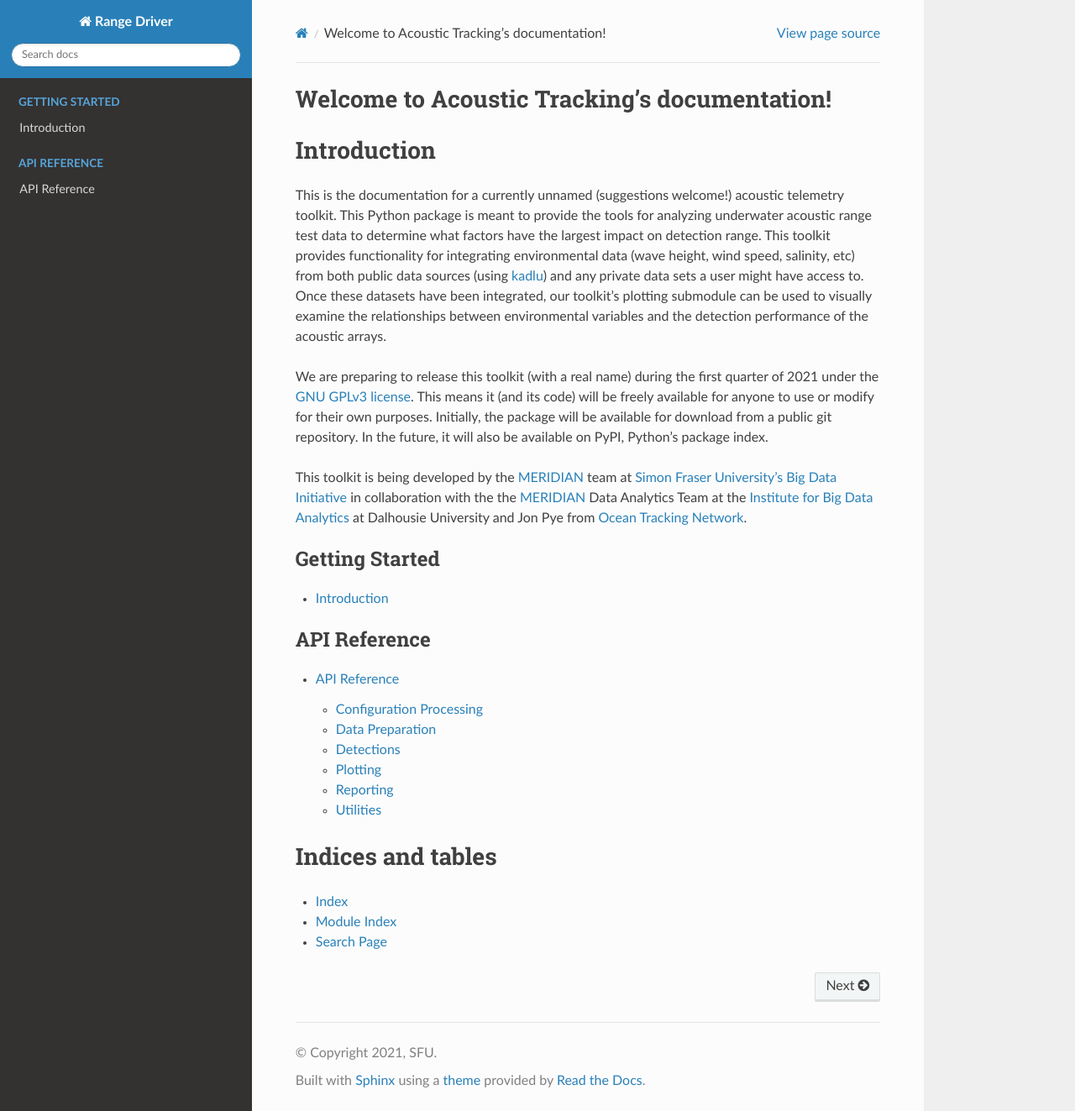
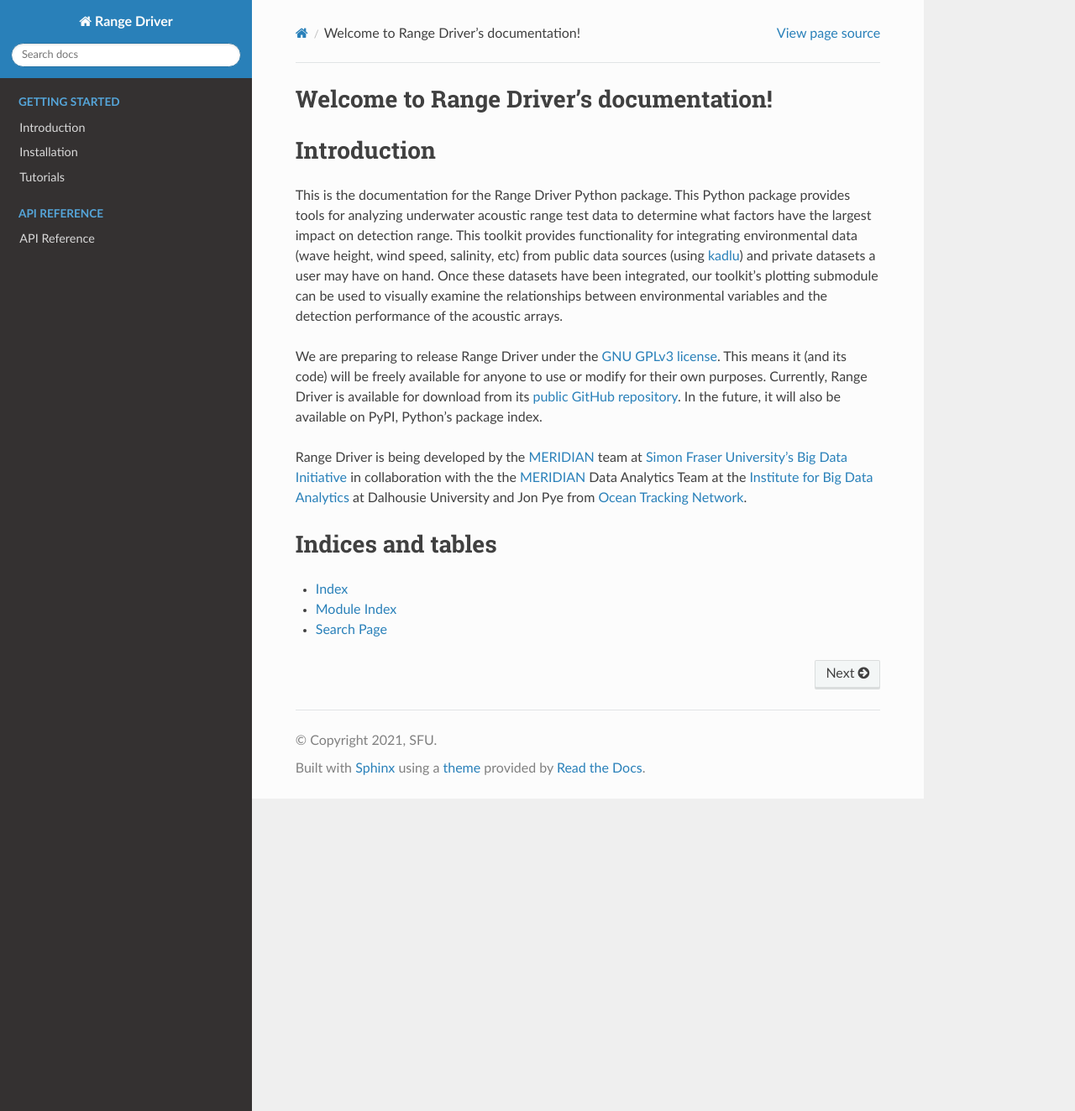
Before and after one commit to sfu-bigdata/range-driver, a Sphinx documentation site: the page built from docs/source/index.rst, in a window 1280 px wide and 1323 px high. Shown: the whole window at 84% size. Built offline with Sphinx 7.4.7 and the Read the Docs theme 2.0.0, drawn with Linux system fonts in a browser that asks for light colours.

Commit message:
adding documentation & minimizing build warnings

```diff
--- a/docs/source/index.rst
+++ b/docs/source/index.rst
@@ -1,9 +1,9 @@
-.. Acoustic Tracking documentation master file, created by
+.. Range Driver documentation master file, created by
    sphinx-quickstart on Tue Jan 12 14:41:52 2021.
    You can adapt this file completely to your liking, but it should at least
    contain the root `toctree` directive.
 
-Welcome to Acoustic Tracking's documentation!
+Welcome to Range Driver's documentation!
 =============================================
 
 .. include:: introduction.rst
@@ -11,13 +11,17 @@ Welcome to Acoustic Tracking's documentation!
 .. toctree::
    :maxdepth: 2
    :caption: Getting Started
+   :hidden:
    :glob:
 
    Introduction <introduction>
+   Installation <install>
+   Tutorials <tutorials/index.rst>
 
 .. toctree::
    :maxdepth: 2
    :caption: API Reference
+   :hidden:
    :glob:
 
    API Reference <modules/index>
--- a/docs/source/introduction.rst
+++ b/docs/source/introduction.rst
@@ -1,21 +1,19 @@
 Introduction
 ============
 
-This is the documentation for a currently unnamed (suggestions welcome!) acoustic telemetry toolkit. This Python package
-is meant to provide the tools for analyzing underwater acoustic range test data to determine what factors have the
-largest impact on detection range. This toolkit provides functionality for integrating environmental data (wave height,
-wind speed, salinity, etc) from both public data sources (using
-`kadlu <https://docs.meridian.cs.dal.ca/kadlu/index.html>`_) and any private data sets a user might have access to.
-Once these datasets have been integrated, our toolkit's plotting submodule can be used to visually examine
-the relationships between environmental variables and the detection performance of the acoustic arrays.
+This is the documentation for the Range Driver Python package. This Python package provides tools for analyzing
+underwater acoustic range test data to determine what factors have the largest impact on detection range. This toolkit
+provides functionality for integrating environmental data (wave height, wind speed, salinity, etc) from public data
+sources (using `kadlu <https://docs.meridian.cs.dal.ca/kadlu/index.html>`_) and private datasets a user may have on
+hand. Once these datasets have been integrated, our toolkit's plotting submodule can be used to visually examine the
+relationships between environmental variables and the detection performance of the acoustic arrays.
 
+We are preparing to release Range Driver under the `GNU GPLv3 license <https://www.gnu.org/licenses/>`_. This means it
+(and its code) will be freely available for anyone to use or modify for their own purposes. Currently, Range Driver is
+available for download from its `public GitHub repository <https://github.com/sfu-bigdata/range-driver>`_. In the
+future, it will also be available on PyPI, Python's package index.
 
-We are preparing to release this toolkit (with a real name) during the first quarter of 2021 under the `GNU GPLv3
-license <https://www.gnu.org/licenses/>`_. This means it (and its code) will be freely available for anyone to use or
-modify for their own purposes. Initially, the package will be available for download from a public git repository. In
-the future, it will also be available on PyPI, Python's package index.
-
-This toolkit is being developed by the `MERIDIAN <http://meridian.cs.dal.ca/>`_ team at `Simon Fraser University's
+Range Driver is being developed by the `MERIDIAN <http://meridian.cs.dal.ca/>`_ team at `Simon Fraser University's
 Big Data Initiative <https://www.sfu.ca/big-data/>`_ in collaboration with the the `MERIDIAN
 <http://meridian.cs.dal.ca/>`_ Data Analytics Team at the `Institute for Big Data Analytics
 <https://bigdata.cs.dal.ca/>`_ at Dalhousie University and Jon Pye from `Ocean Tracking Network
--- a/docs/source/tutorials/index.rst
+++ b/docs/source/tutorials/index.rst
@@ -1,2 +1,4 @@
 Tutorials
 =========
+
+Coming Soon!
```
Also changed, not shown: docs/install.md (deleted, +0 -43 lines), docs/source/install.rst (+6 -3 lines), 2 other files.
